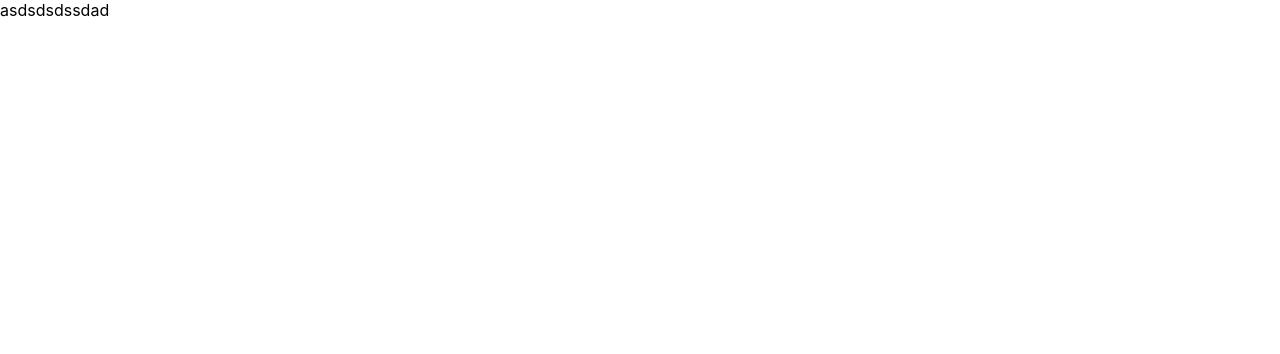
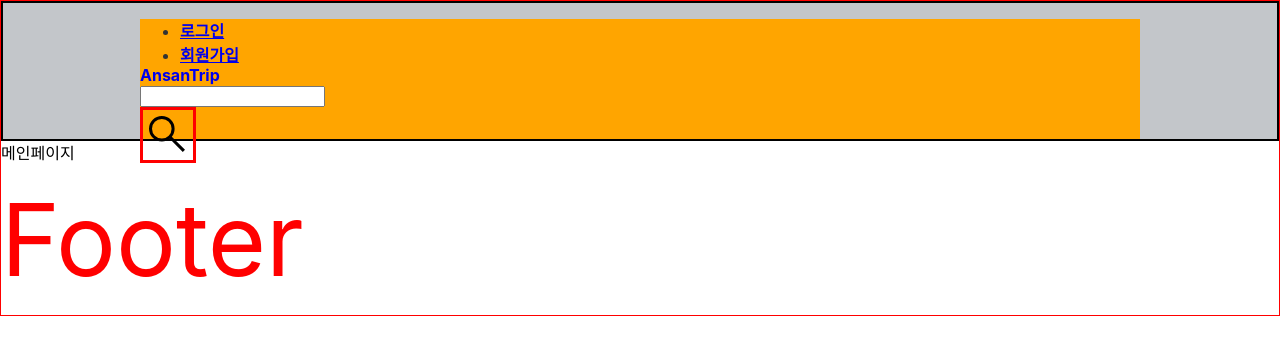
Before and after one commit to Seong1-Jo/p01-ansan, a React (Create React App) app: page / in a window 1280 px wide. Shown: the top 354 px of the page. Built offline with nearby package versions, Linux system fonts and the light colour scheme.

Commit message:
feat: Setting
bolier-plate

```diff
--- a/package.json
+++ b/package.json
@@ -12,7 +12,9 @@
     "@types/react-dom": "^18.0.6",
     "react": "^18.2.0",
     "react-dom": "^18.2.0",
+    "react-router-dom": "^6.3.0",
     "react-scripts": "5.0.1",
+    "styled-components": "^5.3.5",
     "typescript": "^4.7.4",
     "web-vitals": "^2.1.4"
   },
@@ -41,6 +43,7 @@
     ]
   },
   "devDependencies": {
+    "@types/styled-components": "^5.1.26",
     "@typescript-eslint/eslint-plugin": "^5.33.1",
     "@typescript-eslint/parser": "^5.33.1",
     "eslint": "^8.22.0",
--- a/src/App.tsx
+++ b/src/App.tsx
@@ -1,8 +1,18 @@
 import React from 'react';
+import MainPage from 'pages/MainPage/MainPage';
+
+import { BrowserRouter, Routes, Route } from 'react-router-dom';
+
 import './App.css';
 
 function App() {
-  return <div>asdsdsdssdad</div>;
+  return (
+    <BrowserRouter>
+      <Routes>
+        <Route path="/" element={<MainPage />} />
+      </Routes>
+    </BrowserRouter>
+  );
 }
 
 export default App;
--- /dev/null
+++ b/src/components/Footer/Footer.tsx
@@ -0,0 +1,13 @@
+import React from 'react';
+import styled from 'styled-components';
+
+const Container = styled.div`
+  color: red;
+  font-size: 100px;
+`;
+
+function Footer() {
+  return <Container>Footer</Container>;
+}
+
+export default Footer;
--- /dev/null
+++ b/src/components/Header/Header.tsx
@@ -0,0 +1,78 @@
+import React from 'react';
+import styled from 'styled-components';
+
+import { Link } from 'react-router-dom';
+import SearchIconImage from 'assets/images/SearchIcon.svg';
+
+const HContainer = styled.header`
+  color: #333;
+  font-size: 16px;
+  font-weight: 700;
+  border: 2px solid black;
+  background-color: #c3c6ca;
+`;
+const Inner = styled.div`
+  background-color: orange;
+  width: 1000px;
+  height: 120px;
+  margin: 0 auto; //가운데 정렬
+  position: relative;
+`;
+const Logo = styled.span`
+  height: 32px;
+  position: absolute;
+  top: 0;
+  bottom: 0;
+  left: 0;
+  margin: auto;
+`;
+const SecondMenuContainer = styled.div``;
+const SecondMenuUl = styled.ul``;
+const SecondMenuLi = styled.li``;
+
+const Search = styled.div``;
+const SearchIcon = styled.div`
+  width: 50px;
+  height: 50px;
+  border: 3px solid red;
+  background-image: url(${SearchIconImage});
+`;
+
+function Header() {
+  return (
+    <HContainer>
+      <Inner>
+        <Link to="/">
+          <Logo className="logo">AnsanTrip</Logo>
+        </Link>
+        <SecondMenuContainer>
+          <SecondMenuUl>
+            <SecondMenuLi>
+              <Link to="/login">로그인</Link>
+            </SecondMenuLi>
+            <SecondMenuLi>
+              <Link to="/register">회원가입</Link>
+            </SecondMenuLi>
+          </SecondMenuUl>
+          <Search>
+            <input type="text" />
+            <SearchIcon />
+          </Search>
+        </SecondMenuContainer>
+        {/* <ul>
+            <li>
+              <Link to="/intro">안산소개</Link>
+            </li>
+            <li>
+              <Link to="/local">안산지역별관광</Link>
+            </li>
+            <li>
+              <Link to="/food">지역별맛집</Link>
+            </li>
+          </ul> */}
+      </Inner>
+    </HContainer>
+  );
+}
+
+export default Header;
--- /dev/null
+++ b/src/pages/MainPage/MainPage.tsx
@@ -0,0 +1,16 @@
+import React from 'react';
+import Header from 'components/Header/Header';
+import Footer from 'components/Footer/Footer';
+
+import { Container } from 'styles/Common';
+
+function MainPage() {
+  return (
+    <Container>
+      <Header />
+      <div>메인페이지</div>
+      <Footer />
+    </Container>
+  );
+}
+export default MainPage;
--- /dev/null
+++ b/src/styles/Common.ts
@@ -0,0 +1,12 @@
+import styled from 'styled-components';
+
+export const Container = styled.div`
+  border: 1px solid red;
+  font-size: 16px;
+  font-weight: 400;
+  line-height: 1.5;
+`;
+
+export const ImgCommon = styled.img`
+  display: block; //이미지들은 블록으로 만들어서 밑에 글씨로 인해 남는 여백을 없애주기위해
+`;
```
Also changed, not shown: src/pages/LandingPage/LandingPage.tsx (added, +8 -0 lines), src/assets/images/SearchIcon.svg (added), 1 other file (tests, documents, lock files or other folders).
